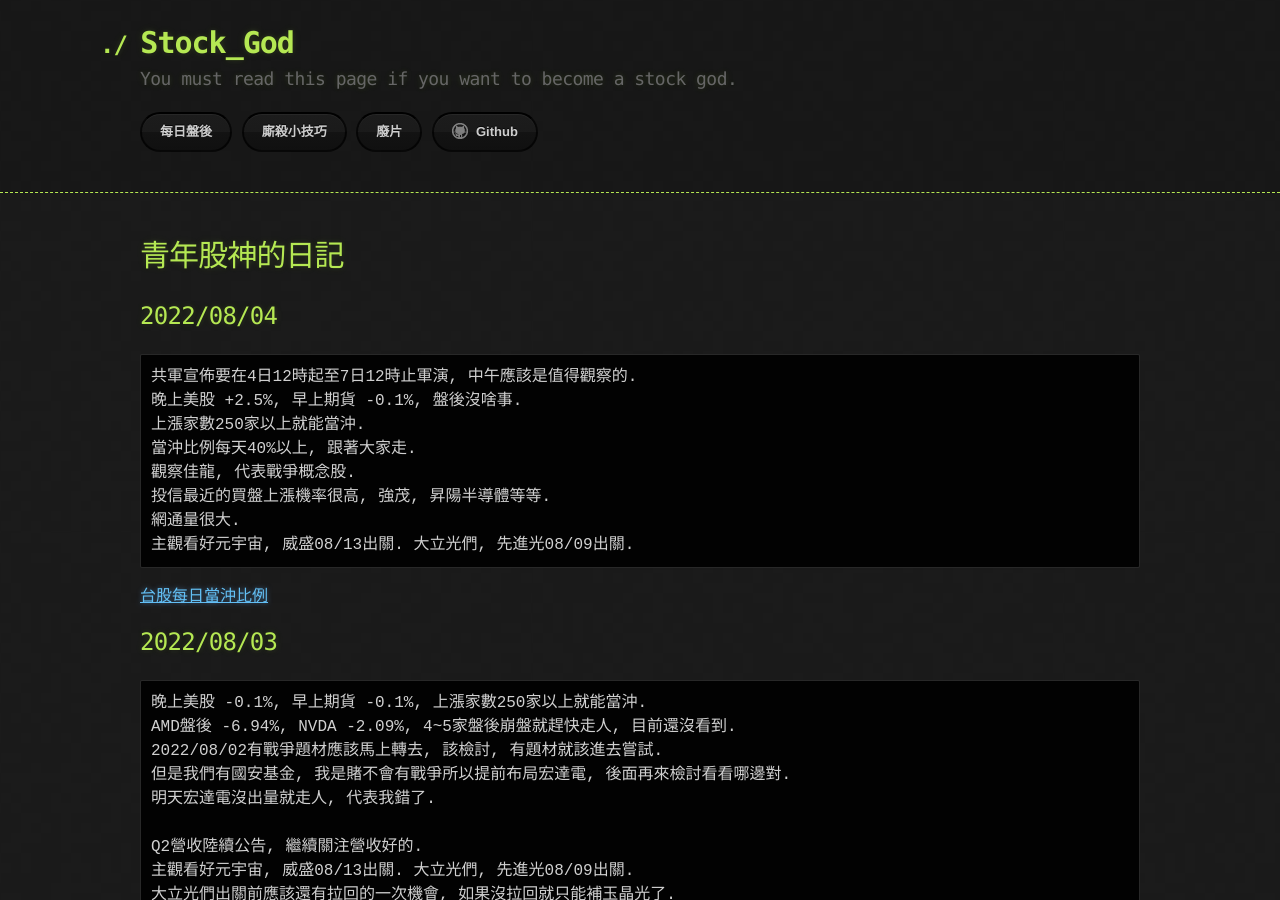
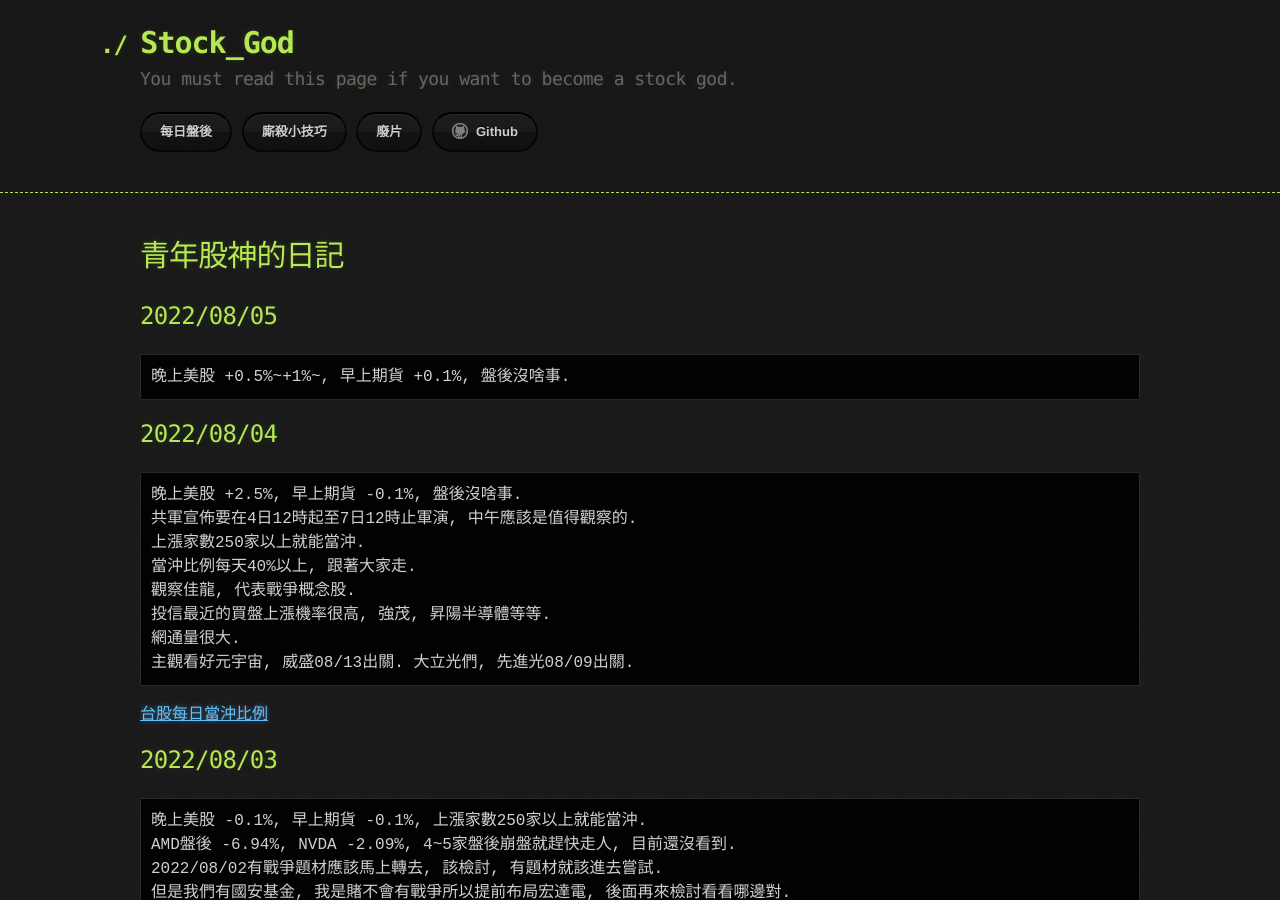
Before and after one commit to lepg5487/Stock_God, a Jekyll site: the page built from index.md, in a window 1280 px wide and 900 px high. Built offline with Jekyll 4.4.1, drawn with Linux system fonts in a browser that asks for light colours; our own code applies the rules of GitHub Pages for plain Markdown files.

Commit message:
Update index.md

````diff
--- a/index.md
+++ b/index.md
@@ -4,10 +4,15 @@ layout: testlayouts
 
 # 青年股神的日記
 
+## 2022/08/05
+```
+晚上美股 +0.5%~+1%~, 早上期貨 +0.1%, 盤後沒啥事.
+```
+
 ## 2022/08/04
 ```
+晚上美股 +2.5%, 早上期貨 -0.1%, 盤後沒啥事.
 共軍宣佈要在4日12時起至7日12時止軍演, 中午應該是值得觀察的.
-晚上美股 +2.5%, 早上期貨 -0.1%, 盤後沒啥事.
 上漲家數250家以上就能當沖.
 當沖比例每天40%以上, 跟著大家走.
 觀察佳龍, 代表戰爭概念股.
````
